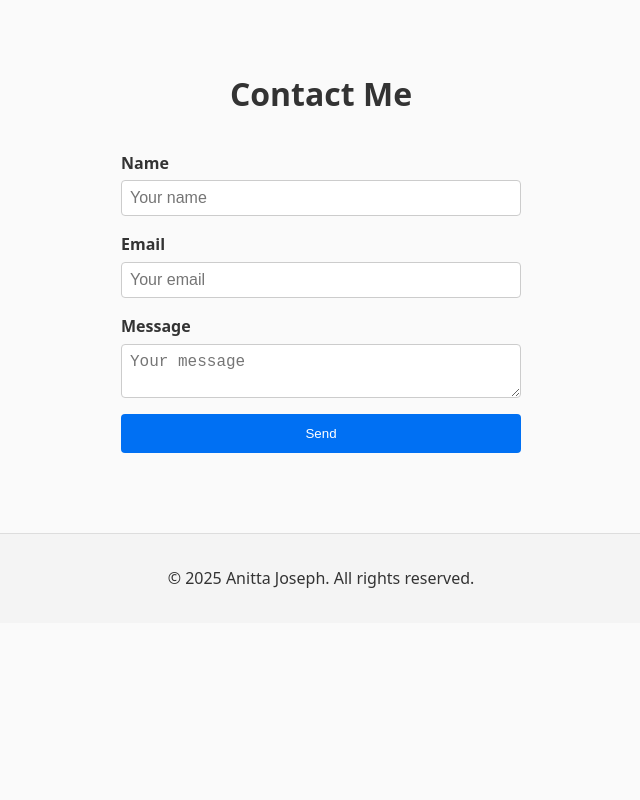
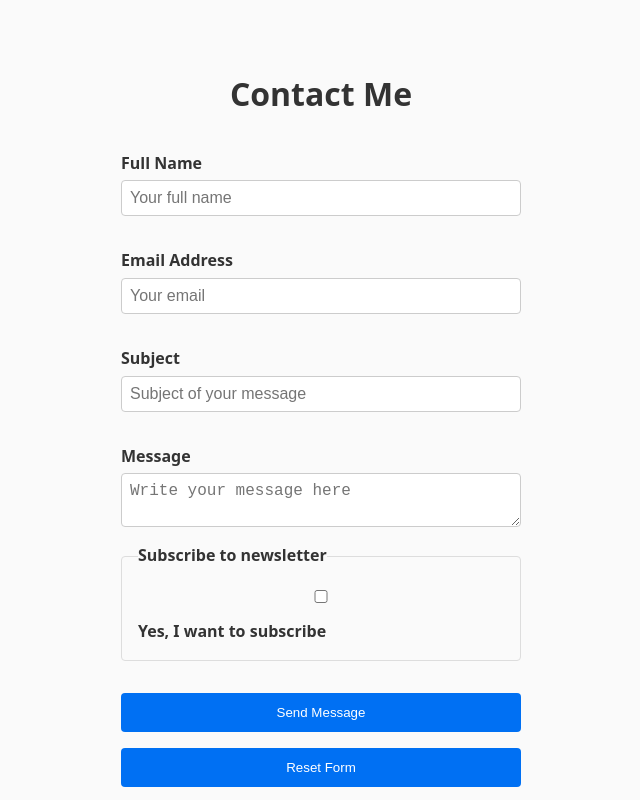
Before and after one commit to anittajosephv/portfolio-v1, a plain HTML site: page 01-html-css/bootcamp-w01-portfolio/index.html in a window 1280 px wide. Shown: the part 1700-2500 px from the top of the page, without its empty margins (319-959 px from the left). Before the commit the page ends 2323 px from the top, so only its background shows below. Drawn offline with Linux system fonts and the light colour scheme.

Commit message:
feat(html): enhance contact form with input types, validation, buttons, accessibility

```diff
--- a/01-html-css/bootcamp-w01-portfolio/index.html
+++ b/01-html-css/bootcamp-w01-portfolio/index.html
@@ -130,34 +130,54 @@
       <!-- CONTACT FORM SECTION -->
       <section id="contact">
         <h2>Contact Me</h2>
-        <form action="#" novalidate>
-          <label for="name">Name</label>
+        <form action="#" method="POST" novalidate>
+          <label for="name">Full Name</label>
           <input
             type="text"
             id="name"
             name="name"
+            placeholder="Your full name"
             required
-            placeholder="Your name"
+            minlength="3"
           />
 
-          <label for="email">Email</label>
+          <label for="email">Email Address</label>
           <input
             type="email"
             id="email"
             name="email"
+            placeholder="Your email"
             required
-            placeholder="Your email"
+          />
+
+          <label for="subject">Subject</label>
+          <input
+            type="text"
+            id="subject"
+            name="subject"
+            placeholder="Subject of your message"
+            required
           />
 
           <label for="message">Message</label>
           <textarea
             id="message"
             name="message"
+            placeholder="Write your message here"
             required
-            placeholder="Your message"
+            minlength="10"
           ></textarea>
 
-          <button type="submit">Send</button>
+          <fieldset>
+            <legend>Subscribe to newsletter</legend>
+            <label>
+              <input type="checkbox" name="newsletter" value="yes" />
+              Yes, I want to subscribe
+            </label>
+          </fieldset>
+
+          <button type="submit">Send Message</button>
+          <button type="reset">Reset Form</button>
         </form>
       </section>
     </main>
--- a/01-html-css/bootcamp-w01-portfolio/src/css/main.css
+++ b/01-html-css/bootcamp-w01-portfolio/src/css/main.css
@@ -136,6 +136,23 @@ textarea {
   border-radius: 4px;
   font-size: 1rem;
 }
+/* Contact Form enhancements */
+form input,
+form textarea {
+  width: 100%;
+  margin-bottom: 1rem;
+}
+
+fieldset {
+  border: 1px solid #ddd;
+  padding: 1rem;
+  margin-bottom: 1rem;
+  border-radius: 4px;
+}
+
+legend {
+  font-weight: 600;
+}
 
 button {
   margin-top: 1rem;
```
